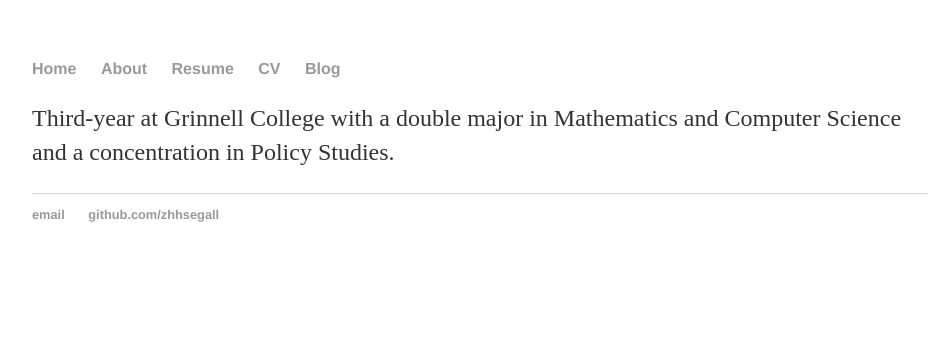
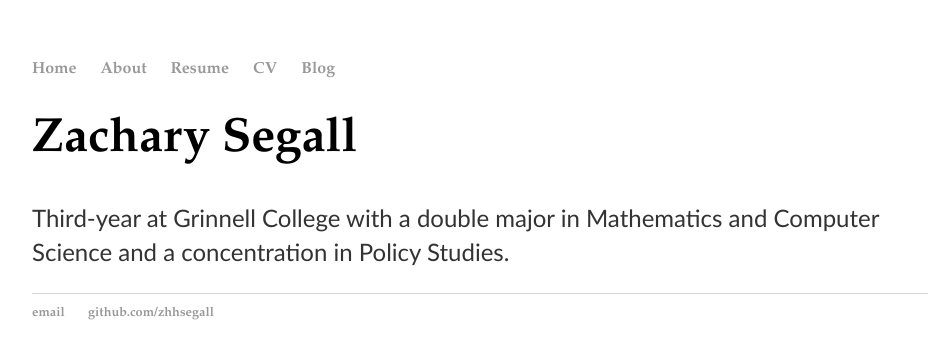
Before and after one commit to ZHHSegall/zhhsegall.github.io, a Jekyll site: the page built from index.html, in a window 1280 px wide. Shown: the top 359 px of the page, without its empty margins (160-1092 px from the left). Built offline with Jekyll 4.4.1, drawn with Linux system fonts in a browser that asks for light colours.

Commit message:
Try Sans-Serif body

```diff
--- a/css/main.css
+++ b/css/main.css
@@ -1,10 +1,9 @@
-/*Copied from  http://jmcglone.com/guides/github-pages/*/
 body {
     margin: 60px auto;
     width: 70%;
 }
 nav ul, footer ul {
-    font-family:'Helvetica', 'Arial', 'Sans-Serif';
+    font-family:"Palatino Linotype", "Book Antiqua", Palatino, serif;
     padding: 0px;
     list-style: none;
     font-weight: bold;
@@ -22,9 +21,10 @@ a:hover {
 }
 h1 {
     font-size: 3em;
-    font-family:'Helvetica', 'Arial', 'Sans-Serif';
+    font-family: "Palatino Linotype", "Book Antiqua", Palatino, serif;
 }
 p {
+    font-family: "Trebuchet MS", Helvetica, sans-serif;
     font-size: 1.5em;
     line-height: 1.4em;
     color: #333;
--- a/index.html
+++ b/index.html
@@ -3,6 +3,7 @@ layout: default
 title: Zachary Hong Hui Segall
 ---
 <div class="blurb">
+	<h1> Zachary Segall </h1>
 	<p>Third-year at Grinnell College with a double major in Mathematics and Computer Science and a
 				concentration in Policy Studies. </p>
 </div><!-- /.blurb -->
```
